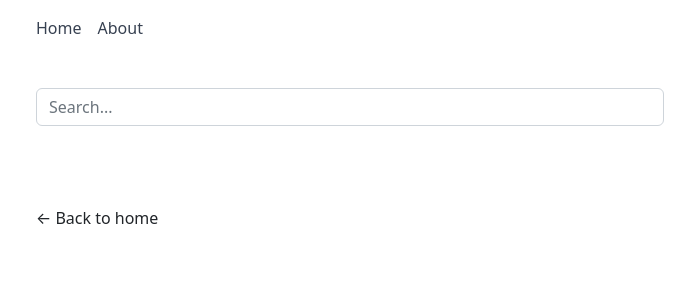
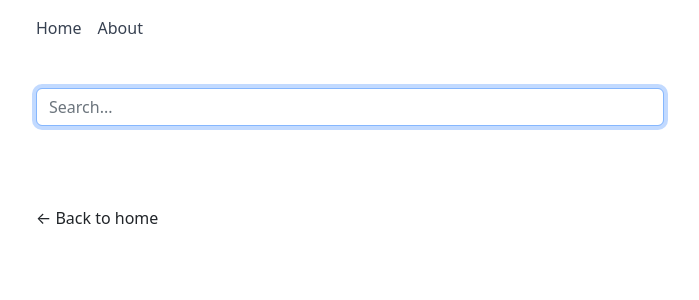
Before and after one commit to jessika/bilbo, a Next.js app: page /search in a window 1280 px wide. Shown: the top 300 px of the page, without its empty margins (268-967 px from the left). Built offline with nearby package versions, Linux system fonts and the light colour scheme.

Commit message:
Get search query with server side props instead of waiting for router to be ready.
Autofocus the search box on the search page.

```diff
--- a/components/searchbox.tsx
+++ b/components/searchbox.tsx
@@ -3,17 +3,20 @@ import Form from "react-bootstrap/Form";
 import Spinner from "react-bootstrap/Spinner";
 import cx from "classnames";
 import styles from "./searchbox.module.scss";
+import { useRef } from "react";
 
 export default function Searchbox({
   initialText = "",
   onChange,
   placeholder = "",
   isLoading = false,
+  autoFocus = false,
 }: {
   initialText?: string;
   onChange: (text: string) => void;
   placeholder?: string;
   isLoading?: boolean;
+  autoFocus?: boolean;
 }) {
   const [searchText, setSearchText] = useState(initialText);
   const onKeyDown: KeyboardEventHandler<HTMLInputElement> = (e) => {
@@ -27,6 +30,7 @@ export default function Searchbox({
   return (
     <div className={styles.component}>
       <Form.Control
+        autoFocus={autoFocus}
         className={styles.searchbox}
         as="input"
         onChange={(e) => setSearchText(e.target.value)}
--- a/pages/search.tsx
+++ b/pages/search.tsx
@@ -4,25 +4,43 @@ import { useRouter } from "next/router";
 import Searchbox from "../components/searchbox";
 import { useEffect, useState } from "react";
 import PostList from "../components/post-list";
+import type { InferGetServerSidePropsType, GetServerSideProps } from "next";
 
 /** Url key whose value is the search text. */
 const searchTextKey = "q";
 
-export default function Search({}: {}) {
+type ServerSideProps = {
+  qValue: string;
+};
+
+export const getServerSideProps: GetServerSideProps<ServerSideProps> = async (
+  context
+) => {
+  const qQueryValue = context.query[searchTextKey] || "";
+  const qValue =
+    typeof qQueryValue === "string"
+      ? (qQueryValue as string).trim()
+      : (qQueryValue as string[]).join(",").trim();
+  return { props: { qValue } };
+};
+
+export default function Search({
+  qValue,
+}: InferGetServerSidePropsType<typeof getServerSideProps>) {
   const [isLoading, setIsLoading] = useState(false);
   const router = useRouter();
-  const [searchText, setSearchText] = useState("");
+  const [searchText, setSearchText] = useState(qValue);
   const [results, setResults] = useState([]);
 
-  const [isSearchTextInitialized, setIsSearchTextInitialized] = useState(false);
+  const onSearchboxTextChange = (searchboxText: string) => {
+    if (!searchboxText) return;
+    searchboxText = searchboxText.trim();
+    if (!searchboxText) return;
 
-  useEffect(
-    function onSearchTextChange() {
-      if (!searchText) return;
-
+    setSearchText(searchboxText);
     setIsLoading(true);
     setResults([]);
-      fetch(`/api/search?q=${searchText}`)
+    fetch(`/api/search?q=${searchboxText}`)
       .then((res) => res.json())
       .then((res) => {
         setResults(res.postMetadatas);
@@ -30,41 +48,21 @@ export default function Search({}: {}) {
       .finally(() => {
         setIsLoading(false);
       });
-      // TODO: Detect url query change when going back in browser history
     router.replace(
       {
         pathname: router.pathname,
-          query: { [searchTextKey]: searchText },
+        query: { [searchTextKey]: searchboxText },
       },
       /* as= */ undefined,
       { shallow: true }
     );
-    },
-    [searchText]
-  );
-
-  const onSearchboxTextChange = (searchboxText: string) => {
-    if (!searchboxText) return;
-    searchboxText = searchboxText.trim();
-    if (!searchboxText) return;
-    setSearchText(searchboxText);
   };
 
-  // ignore exhaustive-deps warning for `router` and `router.query`. We only want the function to run once the router is ready, not when the query changes.
-  useEffect(
-    function initializeSearchText() {
-      const qValue = router.query[searchTextKey] || "";
-      const initialSearchText =
-        typeof qValue === "string"
-          ? (qValue as string)
-          : (qValue as string[]).join(",");
-      if (initialSearchText) {
-        setSearchText(initialSearchText);
+  useEffect(function initialize() {
+    if (qValue) {
+      onSearchboxTextChange(qValue);
     }
-      setIsSearchTextInitialized(true);
-    },
-    [router.isReady]
-  );
+  }, []);
 
   return (
     <Layout showBottomHomeLink>
@@ -72,14 +70,13 @@ export default function Search({}: {}) {
         <title>{`Search - ${siteTitle}`}</title>
       </Head>
       <section>
-        {isSearchTextInitialized && (
         <Searchbox
           initialText={searchText}
           placeholder={"Search..."}
           onChange={onSearchboxTextChange}
           isLoading={isLoading}
+          autoFocus={true}
         />
-        )}
       </section>
       {!!searchText && (
         <h2 style={{ whiteSpace: "pre-wrap" }}>
```
Lines whose indentation alone changed are shown as unchanged.
